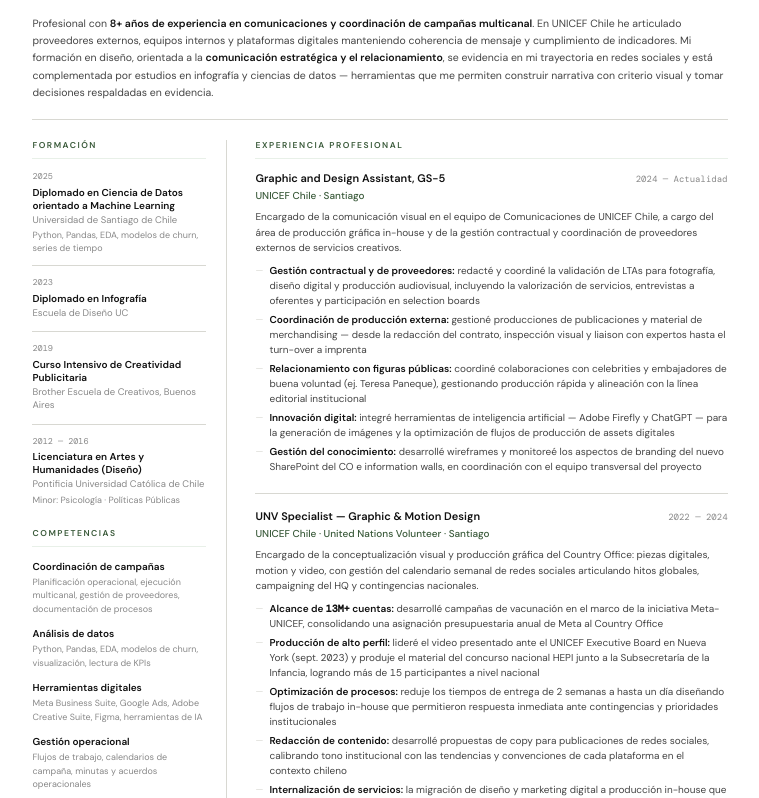
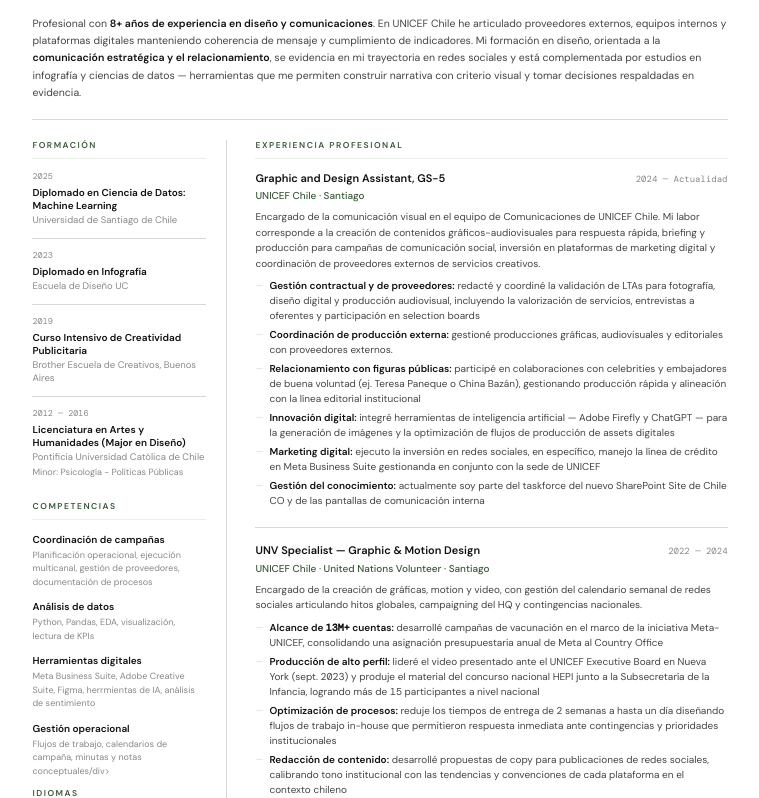
Before and after one commit to jcreyes1/curriculumvitae, a plain HTML site: page index.html in a window 1280 px wide. Shown: the part 152-950 px from the top of the page, without its empty margins (260-1019 px from the left). Drawn offline with nearby package versions, Linux system fonts and the light colour scheme.

Commit message:
Update index.htmlv4-1

```diff
--- a/index.html
+++ b/index.html
@@ -304,7 +304,7 @@
     </header>
 
     <p class="intro">
-        Profesional con <strong>8+ años de experiencia en comunicaciones y coordinación de campañas multicanal</strong>. En UNICEF Chile he articulado proveedores externos, equipos internos y plataformas digitales manteniendo coherencia de mensaje y cumplimiento de indicadores. Mi formación en diseño, orientada a la <strong>comunicación estratégica y el relacionamiento</strong>, se evidencia en mi trayectoria en redes sociales y está complementada por estudios en infografía y ciencias de datos — herramientas que me permiten construir narrativa con criterio visual y tomar decisiones respaldadas en evidencia.
+        Profesional con <strong>8+ años de experiencia en diseño y comunicaciones</strong>. En UNICEF Chile he articulado proveedores externos, equipos internos y plataformas digitales manteniendo coherencia de mensaje y cumplimiento de indicadores. Mi formación en diseño, orientada a la <strong>comunicación estratégica y el relacionamiento</strong>, se evidencia en mi trayectoria en redes sociales y está complementada por estudios en infografía y ciencias de datos — herramientas que me permiten construir narrativa con criterio visual y tomar decisiones respaldadas en evidencia.
     </p>
 
     <div class="layout">
@@ -316,9 +316,8 @@
 
                 <div class="edu">
                     <div class="edu-year">2025</div>
-                    <div class="edu-title">Diplomado en Ciencia de Datos orientado a Machine Learning</div>
+                    <div class="edu-title">Diplomado en Ciencia de Datos: Machine Learning</div>
                     <div class="edu-inst">Universidad de Santiago de Chile</div>
-                    <div class="edu-detail">Python, Pandas, EDA, modelos de churn, series de tiempo</div>
                 </div>
 
                 <div class="edu">
@@ -335,9 +334,9 @@
 
                 <div class="edu">
                     <div class="edu-year">2012 — 2016</div>
-                    <div class="edu-title">Licenciatura en Artes y Humanidades (Diseño)</div>
+                    <div class="edu-title">Licenciatura en Artes y Humanidades (Major en Diseño)</div>
                     <div class="edu-inst">Pontificia Universidad Católica de Chile</div>
-                    <div class="edu-detail">Minor: Psicología · Políticas Públicas</div>
+                    <div class="edu-detail">Minor: Psicología - Políticas Públicas</div>
                 </div>
             </div>
 
@@ -351,17 +350,17 @@
 
                 <div class="skill">
                     <div class="skill-name">Análisis de datos</div>
-                    <div class="skill-tags">Python, Pandas, EDA, modelos de churn, visualización, lectura de KPIs</div>
+                    <div class="skill-tags">Python, Pandas, EDA, visualización, lectura de KPIs</div>
                 </div>
 
                 <div class="skill">
                     <div class="skill-name">Herramientas digitales</div>
-                    <div class="skill-tags">Meta Business Suite, Google Ads, Adobe Creative Suite, Figma, herramientas de IA</div>
+                    <div class="skill-tags">Meta Business Suite, Adobe Creative Suite, Figma, herrmientas de IA, análisis de sentimiento</div>
                 </div>
 
                 <div class="skill">
                     <div class="skill-name">Gestión operacional</div>
-                    <div class="skill-tags">Flujos de trabajo, calendarios de campaña, minutas y acuerdos operacionales</div>
+                    <div class="skill-tags">Flujos de trabajo, calendarios de campaña, minutas y notas conceptuales/div>
                 </div>
             </div>
 
@@ -384,13 +383,14 @@
                         <div class="exp-period">2024 — Actualidad</div>
                     </div>
                     <div class="exp-org">UNICEF Chile · Santiago</div>
-                    <div class="exp-desc">Encargado de la comunicación visual en el equipo de Comunicaciones de UNICEF Chile, a cargo del área de producción gráfica in-house y de la gestión contractual y coordinación de proveedores externos de servicios creativos.</div>
+                    <div class="exp-desc">Encargado de la comunicación visual en el equipo de Comunicaciones de UNICEF Chile. Mi labor corresponde a la creación de contenidos gráficos-audiovisuales para respuesta rápida, briefing y producción para campañas de comunicación social, inversión en plataformas de marketing digital y coordinación de proveedores externos de servicios creativos.</div>
                     <ul class="exp-bullets">
                         <li><strong>Gestión contractual y de proveedores:</strong> redacté y coordiné la validación de LTAs para fotografía, diseño digital y producción audiovisual, incluyendo la valorización de servicios, entrevistas a oferentes y participación en selection boards</li>
-                        <li><strong>Coordinación de producción externa:</strong> gestioné producciones de publicaciones y material de merchandising — desde la redacción del contrato, inspección visual y liaison con expertos hasta el turn-over a imprenta</li>
-                        <li><strong>Relacionamiento con figuras públicas:</strong> coordiné colaboraciones con celebrities y embajadores de buena voluntad (ej. Teresa Paneque), gestionando producción rápida y alineación con la línea editorial institucional</li>
+                        <li><strong>Coordinación de producción externa:</strong> gestioné producciones gráficas, audiovisuales y editoriales con proveedores externos.</li>
+                        <li><strong>Relacionamiento con figuras públicas:</strong> participé en colaboraciones con celebrities y embajadores de buena voluntad (ej. Teresa Paneque o China Bazán), gestionando producción rápida y alineación con la línea editorial institucional</li>
                         <li><strong>Innovación digital:</strong> integré herramientas de inteligencia artificial — Adobe Firefly y ChatGPT — para la generación de imágenes y la optimización de flujos de producción de assets digitales</li>
-                        <li><strong>Gestión del conocimiento:</strong> desarrollé wireframes y monitoreé los aspectos de branding del nuevo SharePoint del CO e information walls, en coordinación con el equipo transversal del proyecto</li>
+                        <li><strong>Marketing digital:</strong> ejecuto la inversión en redes sociales, en específico, manejo la línea de crédito en Meta Business Suite gestionanda en conjunto con la sede de UNICEF</li>
+                        <li><strong>Gestión del conocimiento:</strong> actualmente soy parte del taskforce del nuevo SharePoint Site de Chile CO y de las pantallas de comunicación interna</li>
                     </ul>
                 </div>
 
@@ -400,7 +400,7 @@
                         <div class="exp-period">2022 — 2024</div>
                     </div>
                     <div class="exp-org">UNICEF Chile · United Nations Volunteer · Santiago</div>
-                    <div class="exp-desc">Encargado de la conceptualización visual y producción gráfica del Country Office: piezas digitales, motion y video, con gestión del calendario semanal de redes sociales articulando hitos globales, campaigning del HQ y contingencias nacionales.</div>
+                    <div class="exp-desc">Encargado de la creación de gráficas, motion y video, con gestión del calendario semanal de redes sociales articulando hitos globales, campaigning del HQ y contingencias nacionales.</div>
                     <ul class="exp-bullets">
                         <li><strong>Alcance de <span class="num">13M+</span> cuentas:</strong> desarrollé campañas de vacunación en el marco de la iniciativa Meta-UNICEF, consolidando una asignación presupuestaria anual de Meta al Country Office</li>
                         <li><strong>Producción de alto perfil:</strong> lideré el video presentado ante el UNICEF Executive Board en Nueva York (sept. <span class="num">2023</span>) y produje el material del concurso nacional HEPI junto a la Subsecretaría de la Infancia, logrando más de <span class="num">15</span> participantes a nivel nacional</li>
```
